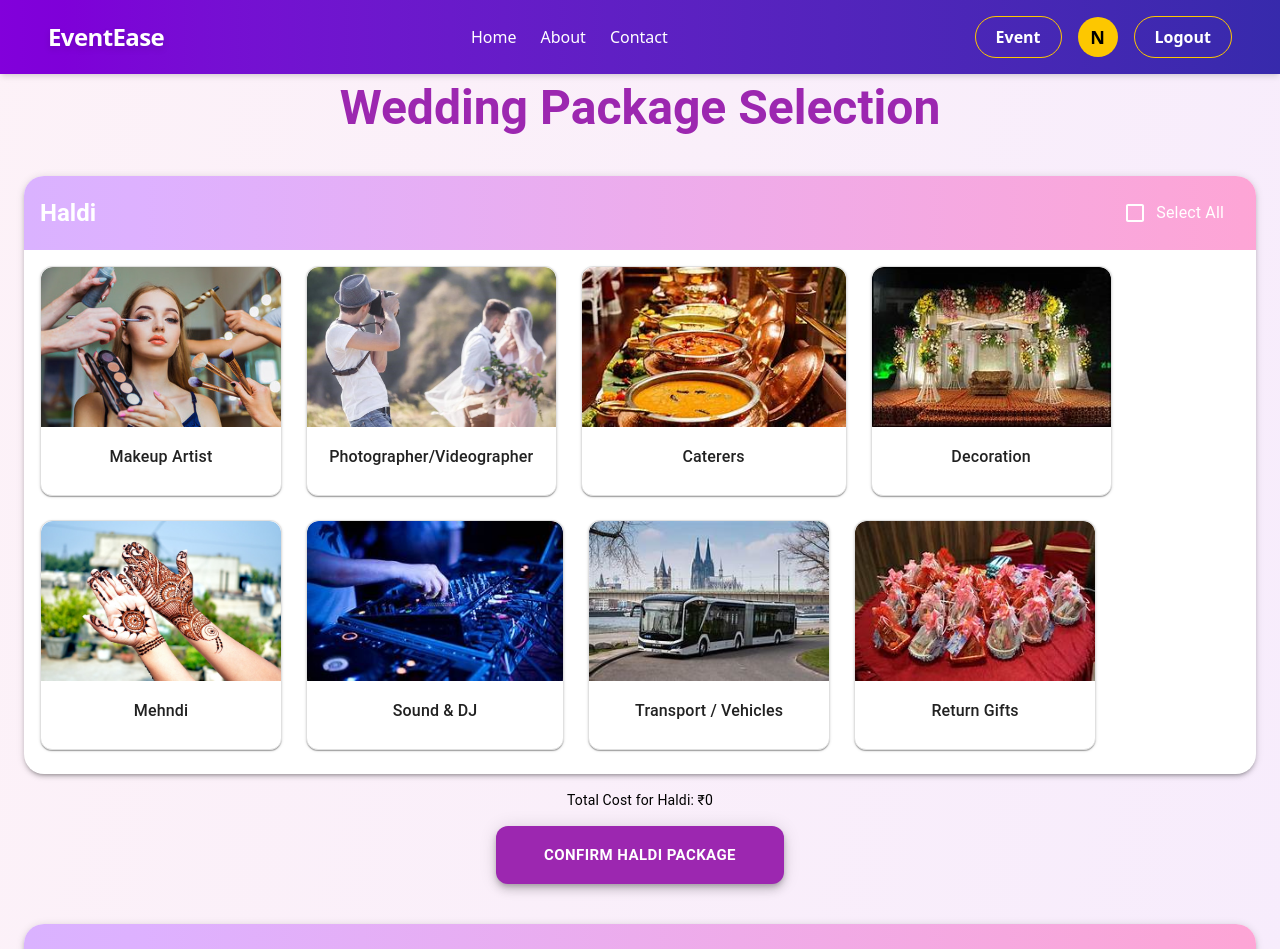
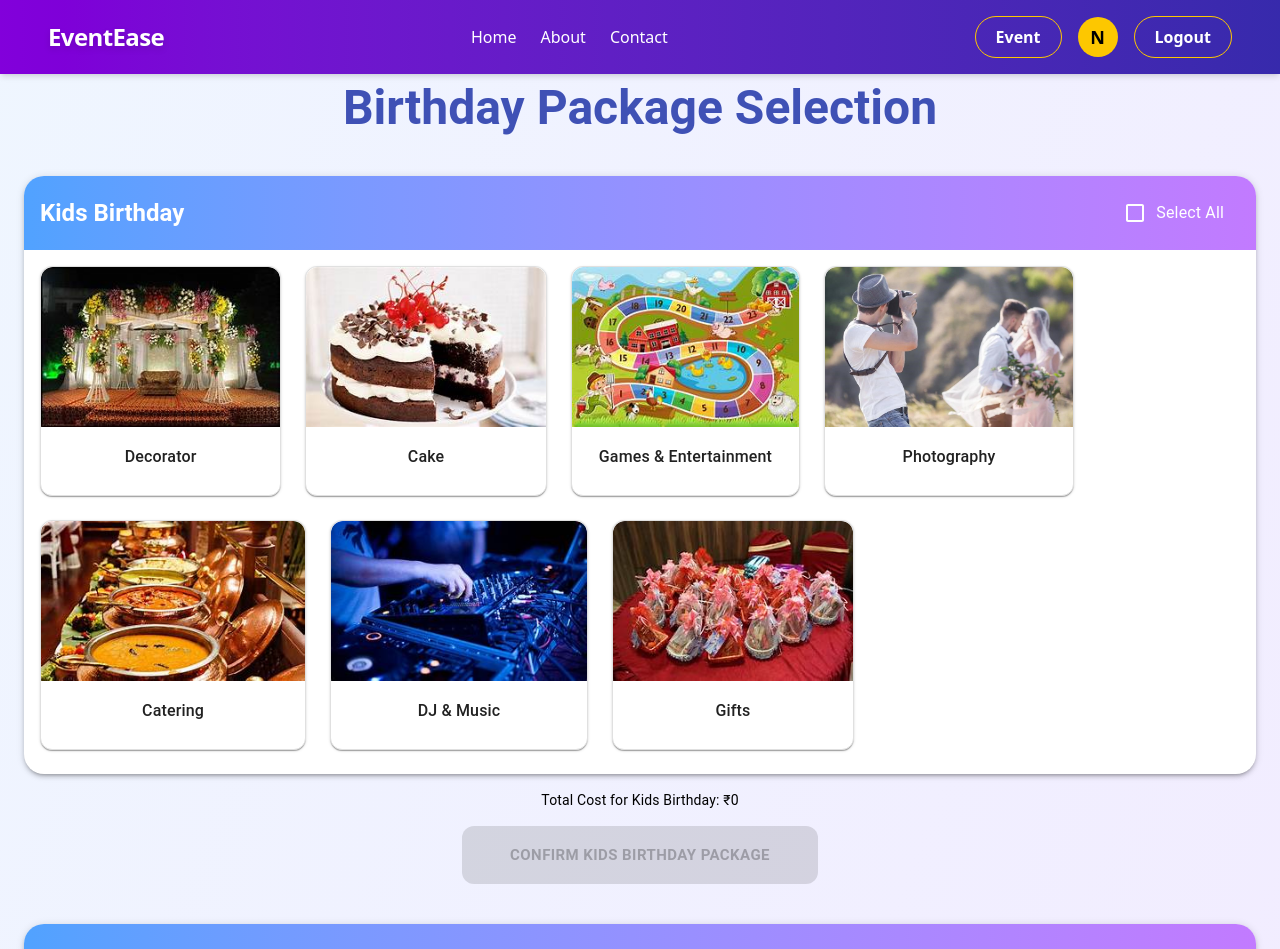
Before and after one commit to akshay-kumar-singh/MITS, a React (Vite) app in the folder client/: page /wedding-event in a window 1280 px wide. Shown: the top 949 px of the page. Built offline with nearby package versions, Linux system fonts and the light colour scheme; sample sign-in values are in the browser's storage.

Commit message:
Booking confirmation and Chatbot

```diff
--- a/client/src/components/PaymentPage.jsx
+++ b/client/src/components/PaymentPage.jsx
@@ -1,14 +1,75 @@
-import React from "react";
-import { Button, Card, CardContent, Typography, Grid } from "@mui/material";
+import React, { useState, useEffect } from "react";
+import {
+  Button,
+  Card,
+  CardContent,
+  Typography,
+  Grid,
+  CircularProgress,
+} from "@mui/material";
 import { useLocation, useNavigate } from "react-router-dom";
 
 const PaymentPage = () => {
   const location = useLocation();
   const navigate = useNavigate();
+  const [loading, setLoading] = useState(false);
+  const [selectedData, setSelectedData] = useState({});
 
-  const { selectedServices, totalCost, weddingFunctions } = location.state || {};
+  const { totalCost, weddingFunctions } = location.state || {};
 
-  if (!selectedServices || !totalCost || !weddingFunctions || !Array.isArray(weddingFunctions)) {
+  useEffect(() => {
+    const stored = JSON.parse(localStorage.getItem("weddingAllSelected"));
+    setSelectedData(stored || {});
+  }, []);
+
+  const handlePayment = async () => {
+    setLoading(true);
+    alert("Proceeding to payment...");
+
+    const userEmail = localStorage.getItem("userEmail");
+    const eventName = "Wedding Event";
+
+    const selected = selectedData?.selected || {};
+    const vendorType = selectedData?.vendorType || {};
+
+    const vendors = [];
+
+    Object.keys(selected).forEach((func) => {
+      selected[func].forEach((service) => {
+        const name =
+          typeof service === "string"
+            ? service
+            : Object.values(service).join("");
+
+        vendors.push({
+          email: "tsujeet440@gmail.com",
+          function: func,
+          service: name,
+          tier: vendorType[func]?.[name] || "low",
+        });
+      });
+    });
+
+    const response = await fetch("https://mits-y0ny.onrender.com/api/email/send", {
+      method: "POST",
+      headers: {
+        "Content-Type": "application/json",
+      },
+      body: JSON.stringify({ vendors, userEmail, eventName }),
+    });
+
+    setLoading(false);
+
+    if (response.ok) {
+      alert("Emails sent successfully!");
+      navigate("/payment-success");
+      localStorage.removeItem("weddingAllSelected");
+    } else {
+      alert("Failed to send emails.");
+    }
+  };
+
+  if (!selectedData?.selected || !totalCost || !weddingFunctions) {
     return (
       <Typography variant="h6" color="error" align="center" sx={{ mt: 10 }}>
         Data missing or invalid. Please go back and try again.
@@ -16,18 +77,12 @@ const PaymentPage = () => {
     );
   }
 
-  const handlePayment = () => {
-    alert("Proceeding to payment...");
-    navigate("/payment-success");
-  };
-
   return (
     <div className="min-h-screen p-6 pt-20 bg-gradient-to-br from-pink-50 to-purple-100">
       <Typography variant="h3" align="center" sx={{ fontWeight: "bold", color: "#9c27b0", mb: 5 }}>
         Payment Details
       </Typography>
 
-      <div className="mb-10">
       <Card sx={{ borderRadius: "20px", boxShadow: 3 }}>
         <CardContent>
           <Typography variant="h5" sx={{ color: "#9c27b0", fontWeight: "bold" }}>
@@ -35,7 +90,7 @@ const PaymentPage = () => {
           </Typography>
 
           {weddingFunctions.map((func, index) => {
-              const servicesForFunc = selectedServices?.[func] || [];
+            const services = selectedData?.selected?.[func] || [];
 
             return (
               <div key={index} className="mt-4">
@@ -43,28 +98,32 @@ const PaymentPage = () => {
                   {func}
                 </Typography>
                 <Grid container spacing={2}>
-                    {servicesForFunc.length > 0 ? (
-                      servicesForFunc.map((service, i) => (
+                  {services.length > 0 ? (
+                    services.map((s, i) => {
+                      const name = typeof s === "string" ? s : Object.values(s).join("");
+                      const imgName = s?.imgName || "https://via.placeholder.com/300x200";
+                      const tier = selectedData?.vendorType?.[func]?.[name] || "low";
+
+                      return (
                         <Grid item xs={12} sm={6} md={4} key={i}>
                           <Card sx={{ borderRadius: "12px", boxShadow: 1 }}>
-                            <img
-                              src={service.img}
-                              alt={service.name}
+                            {/* <img
+                              src={`/images/${imgName}`} // 🖼️ Adjust path as needed
+                              alt={name}
                               className="w-full h-40 object-cover rounded-t-xl"
-                            />
+                            /> */}
                             <CardContent>
                               <Typography variant="subtitle1" sx={{ fontWeight: "medium" }}>
-                                {service.name}
+                                {name}
                               </Typography>
-                              <Typography variant="body2">{service.description}</Typography>
-                              <Typography variant="body2" sx={{ mt: 1 }}>
-                                Vendor Type: {} <br />
-                                Price: ₹{totalCost}
+                              <Typography variant="body2" color="textSecondary">
+                                Vendor Tier: {tier}
                               </Typography>
                             </CardContent>
                           </Card>
                         </Grid>
-                      ))
+                      );
+                    })
                   ) : (
                     <Typography variant="body2" color="textSecondary" sx={{ mt: 2 }}>
                       No services selected for this function.
@@ -85,6 +144,7 @@ const PaymentPage = () => {
           variant="contained"
           size="large"
           onClick={handlePayment}
+          disabled={loading}
           sx={{
             bgcolor: "#9c27b0",
             color: "white",
@@ -97,9 +157,8 @@ const PaymentPage = () => {
             mt: 2,
           }}
         >
-            Proceed to Payment
+          {loading ? <CircularProgress size={24} color="inherit" /> : "Proceed to Payment"}
         </Button>
-        </div>
       </div>
     </div>
   );
--- /dev/null
+++ b/client/src/components/sendEmail.jsx
@@ -0,0 +1,127 @@
+import React, { useState } from "react";
+import { Button, TextField, Typography, Grid } from "@mui/material";
+
+const SendEmail = () => {
+  const [userEmail, setUserEmail] = useState("");
+  const [eventName, setEventName] = useState("");
+  const [vendors, setVendors] = useState([]);
+  const [service, setService] = useState("");
+  const [functionName, setFunctionName] = useState("");
+  const [tier, setTier] = useState("");
+
+  const handleVendorAdd = () => {
+    if (service && functionName && tier) {
+      setVendors([...vendors, { service, function: functionName, tier, email: "vendor@example.com" }]);
+      setService("");
+      setFunctionName("");
+      setTier("");
+    }
+  };
+
+  const handleSubmit = async (e) => {
+    e.preventDefault();
+
+    const bookingData = {
+      userEmail,
+      eventName,
+      vendors
+    };
+
+    try {
+      const response = await fetch("http://localhost:5000/api/email/send", {
+        method: "POST",
+        headers: {
+          "Content-Type": "application/json"
+        },
+        body: JSON.stringify(bookingData)
+      });
+
+      const data = await response.json();
+      if (response.ok) {
+        alert("Emails sent successfully!");
+      } else {
+        alert(`Error: ${data.message}`);
+      }
+    } catch (error) {
+      alert("Error sending emails.");
+    }
+  };
+
+  return (
+    <div>
+      <Typography variant="h4" align="center" sx={{ mb: 3 }}>
+        Send Event Booking Emails
+      </Typography>
+      <form onSubmit={handleSubmit}>
+        <Grid container spacing={2} direction="column" alignItems="center">
+          <Grid item>
+            <TextField
+              label="User Email"
+              variant="outlined"
+              value={userEmail}
+              onChange={(e) => setUserEmail(e.target.value)}
+              fullWidth
+            />
+          </Grid>
+          <Grid item>
+            <TextField
+              label="Event Name"
+              variant="outlined"
+              value={eventName}
+              onChange={(e) => setEventName(e.target.value)}
+              fullWidth
+            />
+          </Grid>
+          <Grid item>
+            <Typography variant="h6">Add Vendor</Typography>
+            <TextField
+              label="Service"
+              variant="outlined"
+              value={service}
+              onChange={(e) => setService(e.target.value)}
+              fullWidth
+            />
+            <TextField
+              label="Function"
+              variant="outlined"
+              value={functionName}
+              onChange={(e) => setFunctionName(e.target.value)}
+              fullWidth
+            />
+            <TextField
+              label="Tier"
+              variant="outlined"
+              value={tier}
+              onChange={(e) => setTier(e.target.value)}
+              fullWidth
+            />
+            <Button variant="contained" onClick={handleVendorAdd} sx={{ mt: 2 }}>
+              Add Vendor
+            </Button>
+          </Grid>
+
+          {vendors.length > 0 && (
+            <Grid item xs={12}>
+              <Typography variant="h6" sx={{ mt: 2 }}>Vendors Added</Typography>
+              <ul>
+                {vendors.map((vendor, index) => (
+                  <li key={index}>
+                    {vendor.service} for {vendor.function} (Tier: {vendor.tier})
+                  </li>
+                ))}
+              </ul>
+            </Grid>
+          )}
+
+          <Grid item>
+            <Button type="submit" variant="contained" color="primary">
+              Send Booking Confirmation
+            </Button>
+          </Grid>
+        </Grid>
+      </form>
+    </div>
+  );
+};
+
+export default SendEmail;
--- a/client/src/pages/BirthdayEvent.jsx
+++ b/client/src/pages/BirthdayEvent.jsx
@@ -1,4 +1,4 @@
-import React, { useState } from "react";
+import React, { useState, useEffect } from "react";
 import {
   Card, CardContent, Typography, Button, Grid, Checkbox, FormControlLabel,
   Radio, RadioGroup, Snackbar, Alert
@@ -20,15 +20,19 @@ const services = [
 ];
 
 const BirthdayEvent = () => {
-  const [selected, setSelected] = useState({});
+  const [selected, setSelected] = useState(() => JSON.parse(localStorage.getItem("birthdaySelected")) || {});
   const [selectAll, setSelectAll] = useState({});
-  const [vendorType, setVendorType] = useState({});
+  const [vendorType, setVendorType] = useState(() => JSON.parse(localStorage.getItem("birthdayVendorType")) || {});
   const [openAlert, setOpenAlert] = useState(false);
   const navigate = useNavigate();
 
+  useEffect(() => {
+    localStorage.setItem("birthdaySelected", JSON.stringify(selected));
+    localStorage.setItem("birthdayVendorType", JSON.stringify(vendorType));
+  }, [selected, vendorType]);
+
   const handleSubmit = (type) => {
-    const hasSelection = selected[type]?.length > 0;
-    if (!hasSelection) {
+    if (!selected[type] || selected[type].length === 0) {
       setOpenAlert(true);
       return;
     }
--- a/client/src/pages/WeddingEvent.jsx
+++ b/client/src/pages/WeddingEvent.jsx
@@ -1,85 +1,86 @@
-import React, { useState } from "react";
-import { Card, CardContent, Typography, Button, Grid, Checkbox, FormControlLabel, Radio, RadioGroup, FormControl } from "@mui/material";
-import { useNavigate } from "react-router-dom"; // Import useNavigate hook
+import React, { useState, useEffect } from "react";
+import { Card, CardContent, Typography, Button, Grid, Checkbox, FormControlLabel, Radio, RadioGroup, Snackbar, Alert } from "@mui/material";
+import { useNavigate } from "react-router-dom";
 
-const weddingFunctions = [
-  "Haldi",
-  "Mehendi",
-  "Sangeet",
-  "Reception",
-  "Pre-Wedding Shoot",
-  "Engagement",
-  "Bachelor / Bachelorette Party",
-  "Main Ceremony",
+const birthdayTypes = [
+  "Kids Birthday", "Teen Birthday", "Adult Birthday", "Milestone Birthday"
 ];
 
 const services = [
-  { name: "Makeup Artist", img: "/images/makeup.jpg", prices: { low: 500, medium: 1500, high: 3000 }, description: "Professional makeup services for bride and groom." },
-  { name: "Photographer/Videographer", img: "/images/photo.jpg", prices: { low: 2000, medium: 5000, high: 10000 }, description: "Capturing your most cherished wedding moments." },
-  { name: "Caterers", img: "/images/catering.jpg", prices: { low: 3000, medium: 8000, high: 15000 }, description: "Delicious food to satisfy your guests." },
-  { name: "Decoration", img: "/images/deco.jpg", prices: { low: 1000, medium: 2500, high: 5000 }, description: "Beautiful wedding decorations for every occasion." },
-  { name: "Mehndi", img: "/images/mehdi.jpg", prices: { low: 500, medium: 1500, high: 2500 }, description: "Traditional henna designs for the bride." },
-  { name: "Sound & DJ", img: "/images/dj.jpg", prices: { low: 800, medium: 2500, high: 5000 }, description: "Music and entertainment for your wedding celebrations." },
-  { name: "Transport / Vehicles", img: "/images/transport.jpg", prices: { low: 1500, medium: 4000, high: 7000 }, description: "Luxury transport for the bride, groom, and guests." },
-  { name: "Return Gifts", img: "/images/gifts.jpg", prices: { low: 500, medium: 1500, high: 3000 }, description: "Memorable return gifts for your guests." },
+  { name: "Decorator", img: "/images/deco.jpg", prices: { low: 800, medium: 2000, high: 3500 }, description: "Colorful decoration for your special birthday." },
+  { name: "Cake", img: "/images/cake.jpg", prices: { low: 500, medium: 1200, high: 2000 }, description: "Delicious custom-made cakes." },
+  { name: "Games & Entertainment", img: "/images/games.jpg", prices: { low: 1000, medium: 2500, high: 4000 }, description: "Fun games and entertainers." },
+  { name: "Photography", img: "/images/photo.jpg", prices: { low: 1500, medium: 3000, high: 6000 }, description: "Memories captured in style." },
+  { name: "Catering", img: "/images/catering.jpg", prices: { low: 2000, medium: 5000, high: 10000 }, description: "Tasty food for your guests." },
+  { name: "DJ & Music", img: "/images/dj.jpg", prices: { low: 1000, medium: 2500, high: 5000 }, description: "Energetic beats and party vibes." },
+  { name: "Gifts", img: "/images/gifts.jpg", prices: { low: 400, medium: 1000, high: 2000 }, description: "Return gifts to delight your guests." },
 ];
 
-const WeddingEvent = () => {
-  const [selected, setSelected] = useState({});
+const BirthdayEvent = () => {
+  const [selected, setSelected] = useState(() => JSON.parse(localStorage.getItem("birthdaySelected")) || {});
   const [selectAll, setSelectAll] = useState({});
-  const [vendorType, setVendorType] = useState({});
-  const navigate = useNavigate(); // Initialize navigate hook
+  const [vendorType, setVendorType] = useState(() => JSON.parse(localStorage.getItem("birthdayVendorType")) || {});
+  const [openAlert, setOpenAlert] = useState(false);
+  const navigate = useNavigate();
 
-  const handleSubmit = (func) => {
-    console.log(`Selected Wedding Package for ${func}:`, selected[func]);
-    const totalCost = calculateTotalCost(func);
+  useEffect(() => {
+    localStorage.setItem("birthdaySelected", JSON.stringify(selected));
+    localStorage.setItem("birthdayVendorType", JSON.stringify(vendorType));
+  }, [selected, vendorType]);
 
-    // Navigate and pass the selected services, total cost, and wedding functions
+  const handleSubmit = (type) => {
+    if (!selected[type] || selected[type].length === 0) {
+      setOpenAlert(true);
+      return;
+    }
+
+    const totalCost = calculateTotalCost(type);
+
     navigate('/payment', {
       state: {
         selectedServices: selected,
         totalCost: totalCost,
-        weddingFunctions: weddingFunctions,
+        birthdayTypes: birthdayTypes,
       },
+    });
+
+    window.scrollTo({ top: 0, behavior: 'smooth' });
+  };
+
+  const toggleService = (type, service) => {
+    setSelected((prev) => {
+      const current = prev[type] || [];
+      const updated = current.includes(service)
+        ? current.filter((s) => s !== service)
+        : [...current, service];
+      return { ...prev, [type]: updated };
     });
   };
 
-  const toggleService = (func, service) => {
-    setSelected((prev) => {
-      const current = prev[func] || [];
-      return {
-        ...prev,
-        [func]: current.includes(service)
-          ? current.filter((s) => s !== service)
-          : [...current, service],
-      };
-    });
-  };
-
-  const toggleSelectAll = (func) => {
-    const isSelected = selectAll[func];
-    setSelectAll((prev) => ({ ...prev, [func]: !isSelected }));
+  const toggleSelectAll = (type) => {
+    const isAllSelected = selectAll[type];
+    setSelectAll((prev) => ({ ...prev, [type]: !isAllSelected }));
     setSelected((prev) => ({
       ...prev,
-      [func]: !isSelected ? services.map((s) => s.name) : [],
+      [type]: !isAllSelected ? services.map((s) => s.name) : [],
     }));
   };
 
-  const handleVendorTypeChange = (func, service, value) => {
+  const handleVendorTypeChange = (type, service, value) => {
     setVendorType((prev) => ({
       ...prev,
-      [func]: {
-        ...prev[func],
+      [type]: {
+        ...prev[type],
         [service]: value,
       },
     }));
   };
 
-  const calculateTotalCost = (func) => {
+  const calculateTotalCost = (type) => {
     let total = 0;
-    const funcServices = selected[func] || [];
-    funcServices.forEach((service) => {
-      const vendor = vendorType[func]?.[service] || "low";
+    const typeServices = selected[type] || [];
+    typeServices.forEach((service) => {
+      const vendor = vendorType[type]?.[service] || "low";
       const serviceObj = services.find((s) => s.name === service);
       total += serviceObj.prices[vendor];
     });
@@ -87,24 +88,24 @@ const WeddingEvent = () => {
   };
 
   return (
-    <div className="min-h-screen p-6 pt-20 bg-gradient-to-br from-pink-50 to-purple-100">
-      <Typography variant="h3" align="center" sx={{ fontWeight: "bold", color: "#9c27b0", mb: 5 }}>
-        Wedding Package Selection
+    <div className="min-h-screen p-6 pt-20 bg-gradient-to-br from-blue-50 to-purple-100">
+      <Typography variant="h3" align="center" sx={{ fontWeight: "bold", color: "#3f51b5", mb: 5 }}>
+        Birthday Package Selection
       </Typography>
 
-      {weddingFunctions.map((func) => (
-        <div key={func} className="mb-10">
+      {birthdayTypes.map((type) => (
+        <div key={type} className="mb-10">
           <Card sx={{ borderRadius: "20px", boxShadow: 3 }}>
-            <div className="bg-gradient-to-r from-purple-300 to-pink-300 p-4 rounded-t-xl">
+            <div className="bg-gradient-to-r from-blue-400 to-purple-400 p-4 rounded-t-xl">
               <div className="flex items-center justify-between">
                 <Typography variant="h5" sx={{ color: "white", fontWeight: "bold" }}>
-                  {func}
+                  {type}
                 </Typography>
                 <FormControlLabel
                   control={
                     <Checkbox
-                      checked={selectAll[func] || false}
-                      onChange={() => toggleSelectAll(func)}
+                      checked={selectAll[type] || false}
+                      onChange={() => toggleSelectAll(type)}
                       color="default"
                       sx={{ color: "white" }}
                     />
@@ -117,17 +118,17 @@ const WeddingEvent = () => {
             <CardContent>
               <Grid container spacing={3}>
                 {services.map((service) => {
-                  const isSelected = selected[func]?.includes(service.name);
+                  const isSelected = selected[type]?.includes(service.name);
                   return (
                     <Grid item xs={12} sm={6} md={3} key={service.name}>
                       <Card
-                        onClick={() => toggleService(func, service.name)}
+                        onClick={() => toggleService(type, service.name)}
                         sx={{
                           cursor: "pointer",
                           borderRadius: "12px",
                           boxShadow: 1,
                           "&:hover": { boxShadow: 6 },
-                          border: isSelected ? "4px solid #9c27b0" : "1px solid #e0e0e0",
+                          border: isSelected ? "4px solid #3f51b5" : "1px solid #e0e0e0",
                           transform: isSelected ? "scale(1.05)" : "scale(1)",
                           transition: "all 0.3s ease",
                         }}
@@ -147,8 +148,8 @@ const WeddingEvent = () => {
                         <div className="mt-3">
                           <Typography variant="body2">Vendor Type</Typography>
                           <RadioGroup
-                            value={vendorType[func]?.[service.name] || "low"}
-                            onChange={(e) => handleVendorTypeChange(func, service.name, e.target.value)}
+                            value={vendorType[type]?.[service.name] || "low"}
+                            onChange={(e) => handleVendorTypeChange(type, service.name, e.target.value)}
                             sx={{ display: "flex", flexDirection: "row", justifyContent: "space-between" }}
                           >
                             <FormControlLabel value="low" control={<Radio />} label={`Low: ₹${service.prices.low}`} />
@@ -165,30 +166,37 @@ const WeddingEvent = () => {
           </Card>
 
           <div className="mt-4 text-center">
-            <Typography variant="body2">Total Cost for {func}: ₹{calculateTotalCost(func)}</Typography>
+            <Typography variant="body2">Total Cost for {type}: ₹{calculateTotalCost(type)}</Typography>
             <Button
               variant="contained"
               size="large"
-              onClick={() => handleSubmit(func)}
+              onClick={() => handleSubmit(type)}
+              disabled={!selected[type] || selected[type].length === 0}
               sx={{
-                bgcolor: "#9c27b0",
+                bgcolor: "#3f51b5",
                 color: "white",
                 fontWeight: "bold",
                 py: 2,
                 px: 6,
                 borderRadius: "12px",
                 boxShadow: 6,
-                ":hover": { bgcolor: "#7b1fa2", boxShadow: 8 },
+                ":hover": { bgcolor: "#303f9f", boxShadow: 8 },
                 mt: 2,
               }}
             >
-              Confirm {func} Package
+              Confirm {type} Package
             </Button>
           </div>
         </div>
       ))}
+
+      <Snackbar open={openAlert} autoHideDuration={3000} onClose={() => setOpenAlert(false)}>
+        <Alert onClose={() => setOpenAlert(false)} severity="warning" sx={{ width: '100%' }}>
+          Please select at least one service to proceed!
+        </Alert>
+      </Snackbar>
     </div>
   );
 };
 
-export default WeddingEvent;
+export default BirthdayEvent;
--- a/client/src/utils/gemini.js
+++ b/client/src/utils/gemini.js
@@ -1,6 +1,6 @@
 export async function askGemini(prompt) {
     // const res = await fetch("http://localhost:5000/api/gemini", {
-      const res = await fetch("https://mit-five.vercel.app/api/gemini", {
+      const res = await fetch("https://mits-y0ny.onrender.com/api/gemini", {
       method: "POST",
       headers: { "Content-Type": "application/json" },
       body: JSON.stringify({ prompt }),
```
Also changed, not shown: 1 other file (tests, documents, lock files or other folders). Lines whose indentation alone changed are shown as unchanged.
